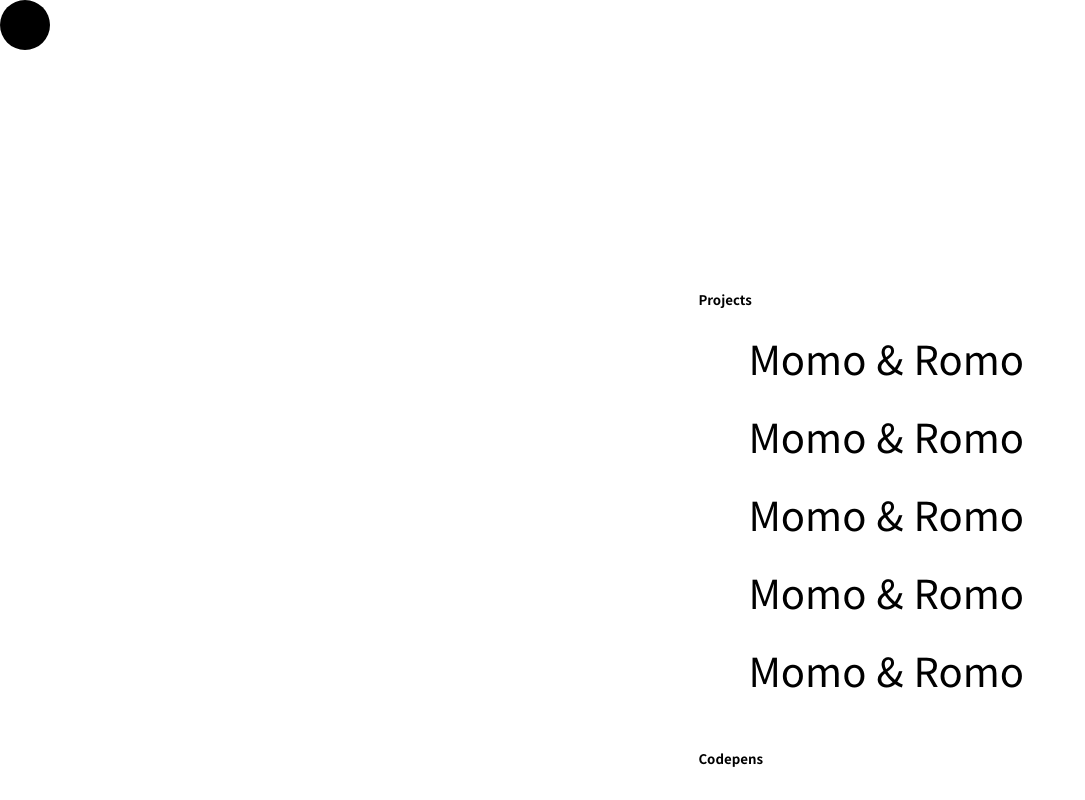
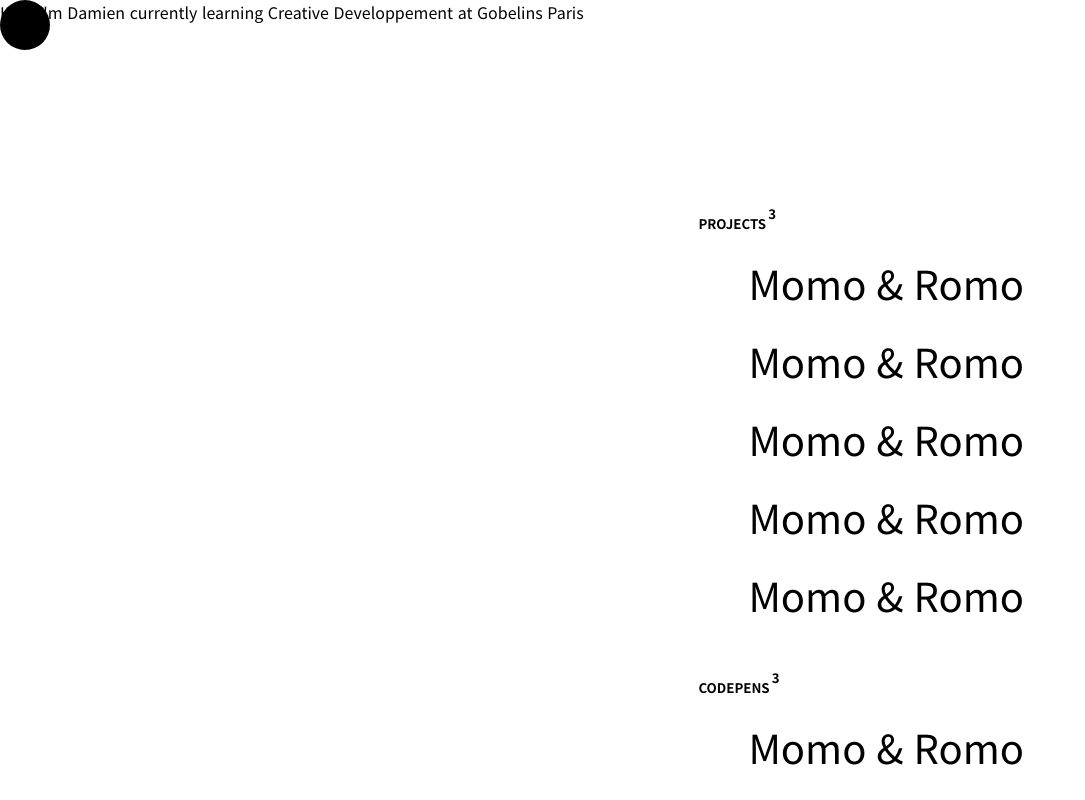
Before and after one commit to damienmontastier/damienmontastier.fr, a Nuxt app: page / in a window 1280 px wide. Shown: the top 800 px of the page, without its empty margins (0-1085 px from the left). Built offline with nearby package versions, Linux system fonts and the light colour scheme.

Commit message:
wip portfolio

```diff
--- a/pages/index.vue
+++ b/pages/index.vue
@@ -1,6 +1,9 @@
 <template>
   <section class="container">
     <!-- <Loading></Loading> -->
+    <div id="about">
+      <p>Hey! I'm Damien currently learning Creative Developpement at Gobelins Paris</p>
+    </div>
     <div ref="content" id="content">
       <div class="part" id="projects">
         <h5>Projects</h5>
@@ -46,14 +49,14 @@ export default {
       console.log(Date.now());
       console.log(event.clientY);
       TweenMax.to(this.$refs.content, 3, {
-        y: -event.clientY,
+        y: -event.clientY / 2,
         ease: Power4.easeOut
       });
-      console.log(this.$refs);
-      TweenMax.to(this.$refs.projects.children, 3, {
-        scaleY: event.clientY / 200,
-        ease: Power4.easeOut
-      });
+      // console.log(this.$refs);
+      // TweenMax.to(this.$refs.projects.children, 3, {
+      //   scaleY: event.clientY / 200,
+      //   ease: Power4.easeOut
+      // });
     },
     calcSpeed() {}
   }
@@ -69,7 +72,7 @@ $margin: 50px;
   #content {
     position: absolute;
     right: 20%;
-    top: 30%;
+    top: 20%;
     max-width: 720px;
     .part {
       margin: $margin 0 $margin 0;
@@ -81,6 +84,16 @@ $margin: 50px;
     }
     h5 {
       text-align: left;
+      text-transform: uppercase;
+      display: inline-flex;
+      position: relative;
+      &::after {
+        content: "3";
+        position: absolute;
+        right: -10px;
+        top: -10px;
+        // background: red;
+      }
     }
     ul {
       padding-left: 50px;
```
